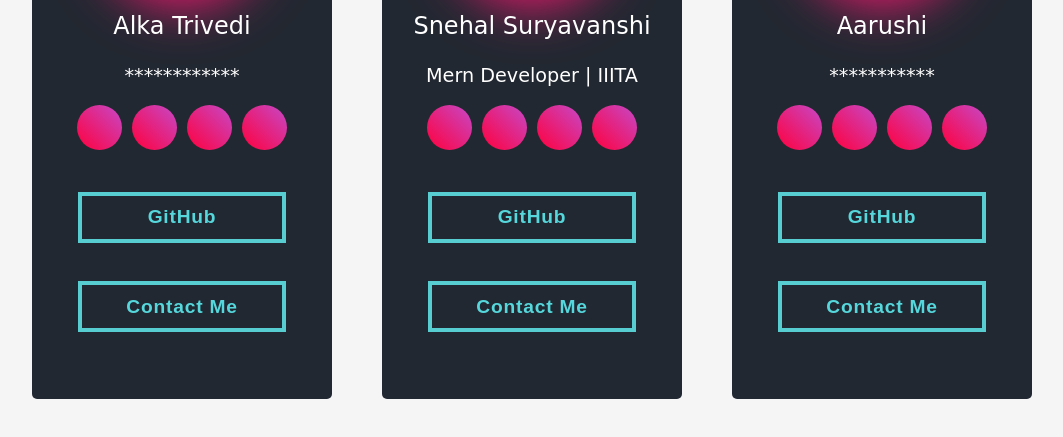
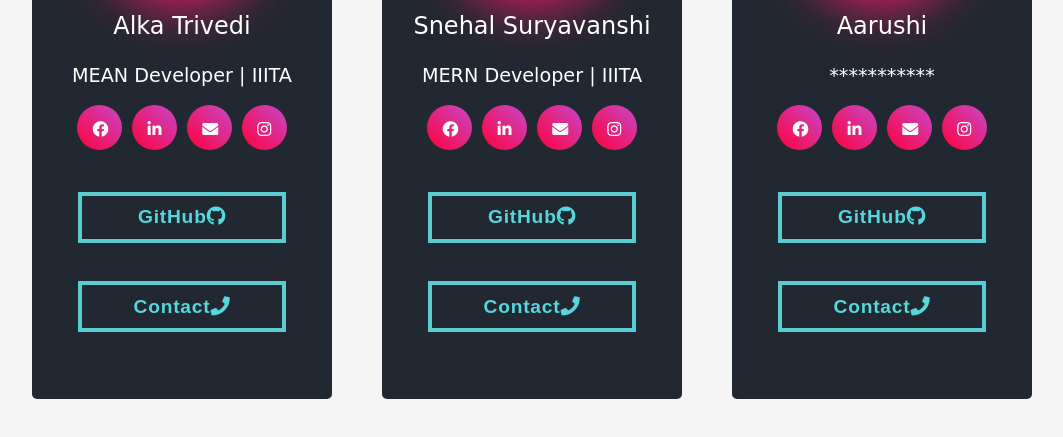
Before and after one commit to alkatrivedi/Greeting-Card-Maker, a plain HTML site: page html/NavFiles/ContactUs.html in a window 1280 px wide. Shown: the part 305-742 px from the top of the page, without its empty margins (108-1171 px from the left). Drawn offline with Linux system fonts and the light colour scheme; a web font is replaced by a local one.

Commit message:
updated contact details

```diff
--- a/html/NavFiles/ContactUs.html
+++ b/html/NavFiles/ContactUs.html
@@ -5,6 +5,10 @@
 
     <!-- link to style sheets -->
 	<link rel="stylesheet" type="text/css" href="../../CSS/NavFilesStyle/style.css">
+
+  <!-- link to font awesome -->
+  <link rel="stylesheet" href="https://cdnjs.cloudflare.com/ajax/libs/font-awesome/5.15.1/css/all.min.css">
+
 </head>
 <body>
 
@@ -14,18 +18,18 @@
           <p class="card__name">Alka Trivedi</p>
           <div class="grid-container">
              <div class="grid-child-posts">
-              ************
+              MEAN Developer | IIITA
              </div>
           </div>
           <ul class="social-icons">
-            <li><a href="#"></a></li>
-            <li><a href="#"></a></li>
-            <li><a href="#"></a></li>
-            <li><a href="#"></a></li>
+            <li><a href="#"><i class="fab fa-facebook"></i></a></li>
+            <li><a href="#"><i class="fab fa-linkedin-in"></i></a></li>
+            <li><a href="#"><i class="fas fa-envelope"></i></a></li>
+            <li><a href="#"><i class="fab fa-instagram"></i></a></li>
           </ul>
 
-          <button class="btn draw-border"><a class="butt" href="https://github.com/alkatrivedi">GitHub</a></button>
-          <button class="btn draw-border"><a class="butt" href="#">Contact Me</a></button>
+          <button class="btn draw-border"><a class="butt" href="https://github.com/alkatrivedi">GitHub<i class="fab fa-github"></i></a></button>
+          <button class="btn draw-border"><a class="butt" href="https://alkatrivedi.github.io/">Contact<i class="fas fa-phone"></i></i></a></button>
 
         </div>
         <div class="card">
@@ -34,20 +38,20 @@
           <div class="grid-container">
 
             <div class="grid-child-posts">
-              Mern Developer | IIITA
+              MERN Developer | IIITA
             </div>
 
           </div>
 
           <ul class="social-icons">
-            <li><a href="#"></a></li>
-            <li><a href="#"></a></li>
-            <li><a href="#"></a></li>
-            <li><a href="#"></a></li>
+            <li><a href="#"><i class="fab fa-facebook"></i></a></li>
+            <li><a href="#"><i class="fab fa-linkedin-in"></i></a></li>
+            <li><a href="#"><i class="fas fa-envelope"></i></a></li>
+            <li><a href="#"><i class="fab fa-instagram"></i></a></li>
           </ul>
 
-          <button class="btn draw-border"><a class="butt" href="https://github.com/snehal2841">GitHub</a></button>
-          <button class="btn draw-border"><a class="butt" href="https://snehal2841.github.io/SnehalSuryavanshi/index.html">Contact Me</a></button>
+          <button class="btn draw-border"><a class="butt" href="https://github.com/snehal2841">GitHub<i class="fab fa-github"></i></a></button>
+          <button class="btn draw-border"><a class="butt" href="https://snehal2841.github.io/SnehalSuryavanshi/index.html">Contact<i class="fas fa-phone"></i></i></a></button>
         </div>
         <div class="card">
           <img src="https://lh3.googleusercontent.com/pZwZJ5HIL5iKbA91UGMUIPR0VJWa3K0vOGzDZmY6wU3EJBUdfsby3VEyxU162XxTyOyP3D154tjkr-4Jgcx8lygYUR8eB-jVmld4dsHi1c-mE_A8jKccseAG7bdEwVrcuuk6ciNtSw=s170-no" alt="Person" class="card__image">
@@ -61,14 +65,14 @@
           </div>
 
           <ul class="social-icons">
-            <li><a href="#"></a></li>
-            <li><a href="#"></a></li>
-            <li><a href="#"></a></li>
-            <li><a href="#"></a></li>
+            <li><a href="#"><i class="fab fa-facebook"></i></a></li>
+            <li><a href="#"><i class="fab fa-linkedin-in"></i></a></li>
+            <li><a href="#"><i class="fas fa-envelope"></i></a></li>
+            <li><a href="#"><i class="fab fa-instagram"></i></a></li>
           </ul>
 
-          <button class="btn draw-border"><a class="butt" href="https://github.com/xxx32">GitHub</a></button>
-          <button class="btn draw-border"><a class="butt" href="#">Contact Me</a></button>
+          <button class="btn draw-border"><a class="butt" href="https://github.com/xxx32">GitHub<i class="fab fa-github"></i></a></button>
+          <button class="btn draw-border"><a class="butt" href="#">Contact<i class="fa fa-phone"></i></a></button>
         </div>
       </div>
 
```
